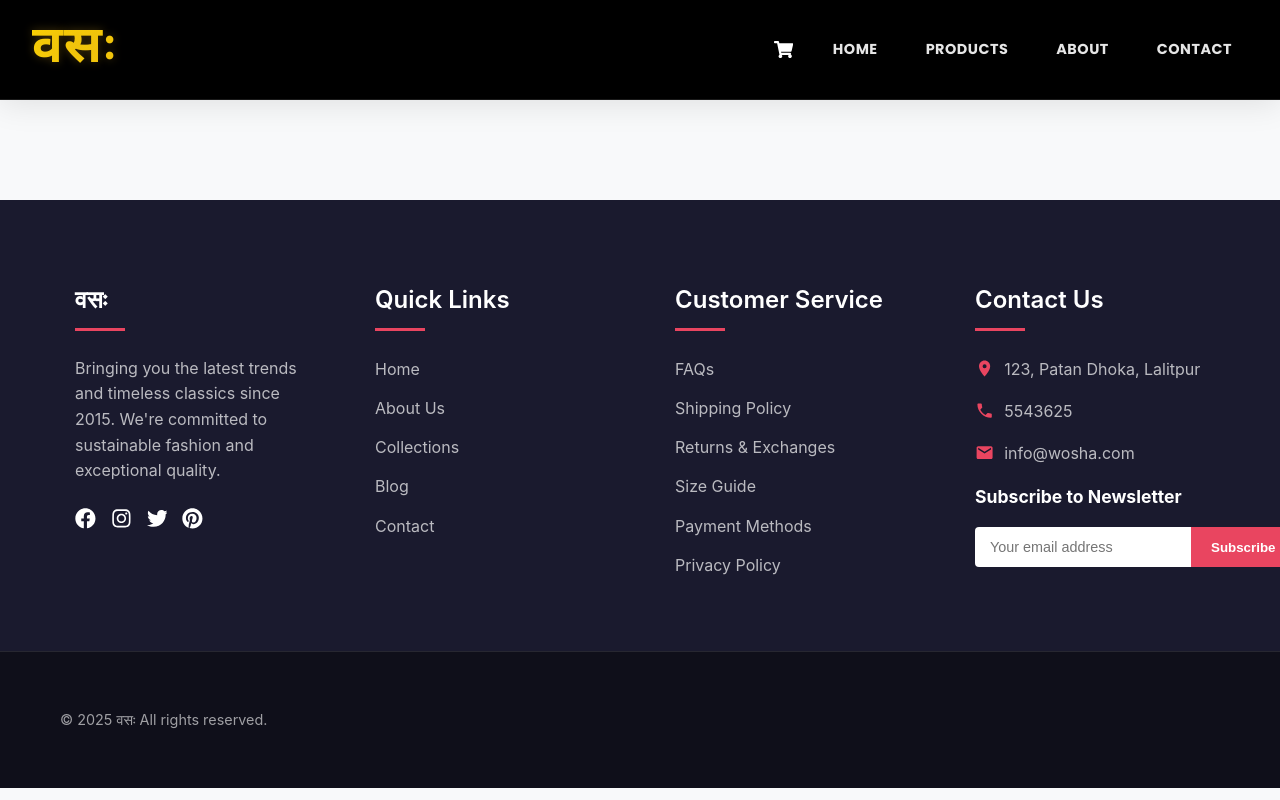
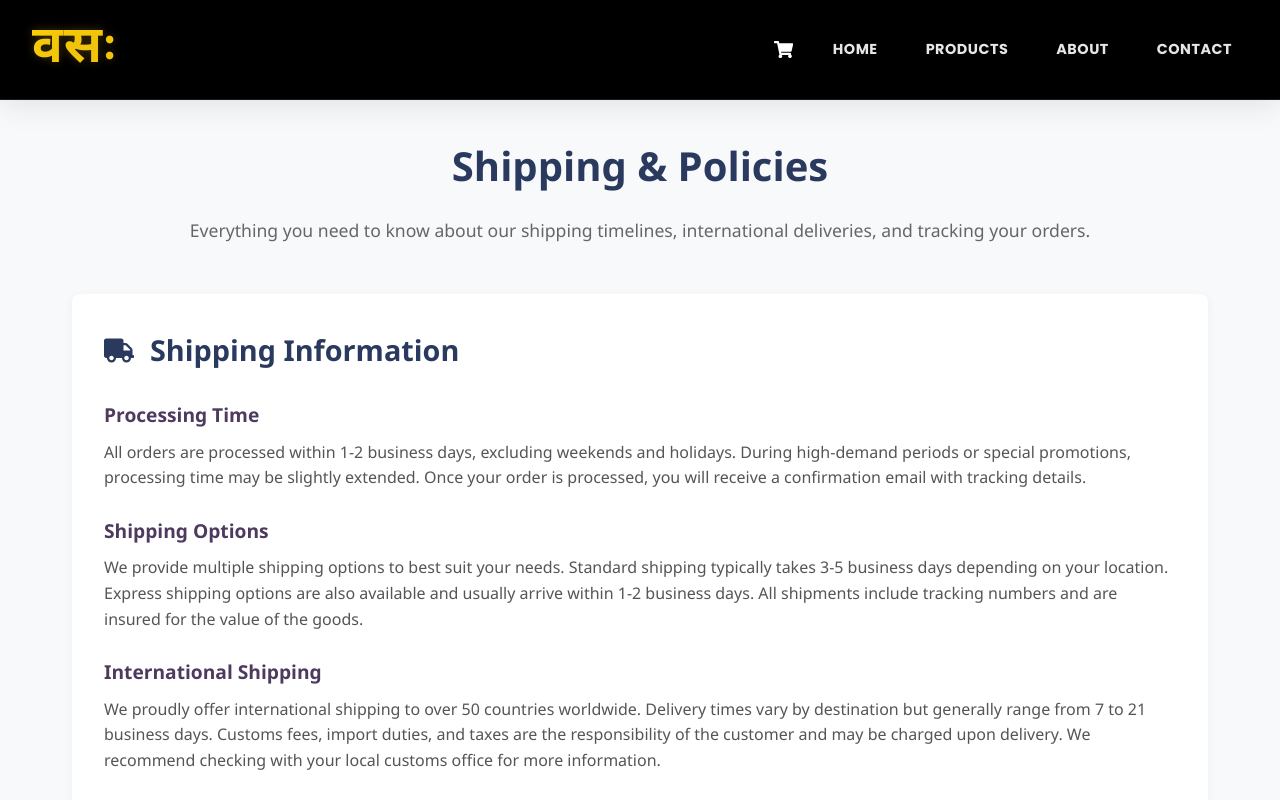
Before and after one commit to nikhilShakya7/Reactjs-wosa, a React (Vite) app: page /shippingPolicy in a window 1280 px wide. Shown: the top 800 px of the page. Built offline with nearby package versions, Linux system fonts and the light colour scheme.

Commit message:
`Added ShippingPolicy component and updated routes and links to include shipping policy page`

```diff
--- a/src/App.jsx
+++ b/src/App.jsx
@@ -22,6 +22,7 @@ import OrderConfirmation from "./assets/pages/orderConfirmatio";
 import PrivacyPolicy from "./assets/pages/privacy";
 import Product from "./assets/pages/product";
 import ScrollToTop from "./components/ScrollToTop";
+import ShippingPolicy from "./assets/pages/shippingPolicy";
 const App = () => {
   return (
     <>
@@ -53,7 +54,7 @@ const App = () => {
               <Route path="/product" element={<Product />} />
               <Route path="/checkout" element={<CheckoutPage />} />
               <Route path="/privacy" element={<PrivacyPolicy />} />
-
+              <Route path="/shippingPolicy" element={<ShippingPolicy />} />
               <Route
                 path="/orderConfirmation"
                 element={<OrderConfirmation />}
--- /dev/null
+++ b/src/assets/pages/shippingPolicy.jsx
@@ -0,0 +1,82 @@
+import React from "react";
+import { motion } from "framer-motion";
+import { FaTruck } from "react-icons/fa";
+import "../../style/shipping-policy.css";
+
+const ShippingPolicy = () => {
+  const policies = [
+    {
+      icon: <FaTruck />,
+      title: "Shipping Information",
+      items: [
+        {
+          title: "Processing Time",
+          content:
+            "All orders are processed within 1-2 business days, excluding weekends and holidays. During high-demand periods or special promotions, processing time may be slightly extended. Once your order is processed, you will receive a confirmation email with tracking details.",
+        },
+        {
+          title: "Shipping Options",
+          content:
+            "We provide multiple shipping options to best suit your needs. Standard shipping typically takes 3-5 business days depending on your location. Express shipping options are also available and usually arrive within 1-2 business days. All shipments include tracking numbers and are insured for the value of the goods.",
+        },
+        {
+          title: "International Shipping",
+          content:
+            "We proudly offer international shipping to over 50 countries worldwide. Delivery times vary by destination but generally range from 7 to 21 business days. Customs fees, import duties, and taxes are the responsibility of the customer and may be charged upon delivery. We recommend checking with your local customs office for more information.",
+        },
+        {
+          title: "Shipping Confirmation & Tracking",
+          content:
+            "Once your order has been shipped, you will receive a confirmation email that includes a tracking number and link. You can use this to follow your package’s journey to your doorstep. If you do not receive tracking information within 3 days, please contact our support team.",
+        },
+        {
+          title: "Lost or Delayed Packages",
+          content:
+            "While we strive to ensure timely delivery, delays can occasionally occur due to weather, customs, or logistical challenges. If your package is significantly delayed or appears to be lost, please reach out to our support team, and we will work with the carrier to resolve the issue as quickly as possible.",
+        },
+      ],
+    },
+  ];
+
+  return (
+    <motion.div
+      className="shipping-policy-container"
+      initial={{ opacity: 0 }}
+      animate={{ opacity: 1 }}
+      transition={{ duration: 0.5 }}
+    >
+      <div className="shipping-policy-header">
+        <h1>Shipping & Policies</h1>
+        <p>
+          Everything you need to know about our shipping timelines,
+          international deliveries, and tracking your orders.
+        </p>
+      </div>
+
+      {policies.map((policy, index) => (
+        <motion.div
+          className="policy-section"
+          key={index}
+          initial={{ y: 20, opacity: 0 }}
+          animate={{ y: 0, opacity: 1 }}
+          transition={{ delay: index * 0.1, duration: 0.5 }}
+        >
+          <h2>
+            {policy.icon}
+            {policy.title}
+          </h2>
+          <div className="policy-items">
+            {policy.items.map((item, itemIndex) => (
+              <div className="policy-item" key={itemIndex}>
+                <h3>{item.title}</h3>
+                <p>{item.content}</p>
+              </div>
+            ))}
+          </div>
+        </motion.div>
+      ))}
+    </motion.div>
+  );
+};
+
+export default ShippingPolicy;
--- a/src/components/Footer.jsx
+++ b/src/components/Footer.jsx
@@ -110,7 +110,7 @@ const Footer = () => {
               <Link to="/faq">FAQs</Link>
             </motion.li>
             <motion.li whileHover={{ x: 5 }}>
-              <Link to="#">Shipping Policy</Link>
+              <Link to="/shippingPolicy">Shipping Policy</Link>
             </motion.li>
             <motion.li whileHover={{ x: 5 }}>
               <Link to="#">Returns & Exchanges</Link>
--- /dev/null
+++ b/src/style/shipping-policy.css
@@ -0,0 +1,83 @@
+.shipping-policy-container {
+  max-width: 1200px;
+  margin: 0 auto;
+  padding: 2rem;
+  font-family: "Segoe UI", Tahoma, Geneva, Verdana, sans-serif;
+  color: #333;
+}
+
+.shipping-policy-header {
+  text-align: center;
+  margin-bottom: 3rem;
+}
+
+.shipping-policy-header h1 {
+  font-size: 2.5rem;
+  color: #2a3a5e;
+  margin-bottom: 1rem;
+}
+
+.shipping-policy-header p {
+  font-size: 1.1rem;
+  color: #666;
+}
+
+.policy-section {
+  margin-bottom: 3rem;
+  background: #fff;
+  padding: 2rem;
+  border-radius: 8px;
+  box-shadow: 0 2px 10px rgba(0, 0, 0, 0.05);
+}
+
+.policy-section h2 {
+  font-size: 1.8rem;
+  color: #2a3a5e;
+  margin-bottom: 1.5rem;
+  display: flex;
+  align-items: center;
+  gap: 1rem;
+}
+
+.policy-section h2 svg {
+  min-width: 30px;
+}
+
+.policy-item {
+  margin-bottom: 1.5rem;
+}
+
+.policy-item h3 {
+  font-size: 1.2rem;
+  color: #4e3a5e;
+  margin-bottom: 0.5rem;
+}
+
+.policy-item p {
+  line-height: 1.6;
+  color: #555;
+}
+
+.policy-item ul {
+  padding-left: 1.5rem;
+  margin-top: 0.5rem;
+}
+
+.policy-item li {
+  margin-bottom: 0.5rem;
+  line-height: 1.5;
+}
+
+@media (max-width: 768px) {
+  .shipping-policy-container {
+    padding: 1rem;
+  }
+
+  .policy-section {
+    padding: 1.5rem;
+  }
+
+  .shipping-policy-header h1 {
+    font-size: 2rem;
+  }
+}
```
